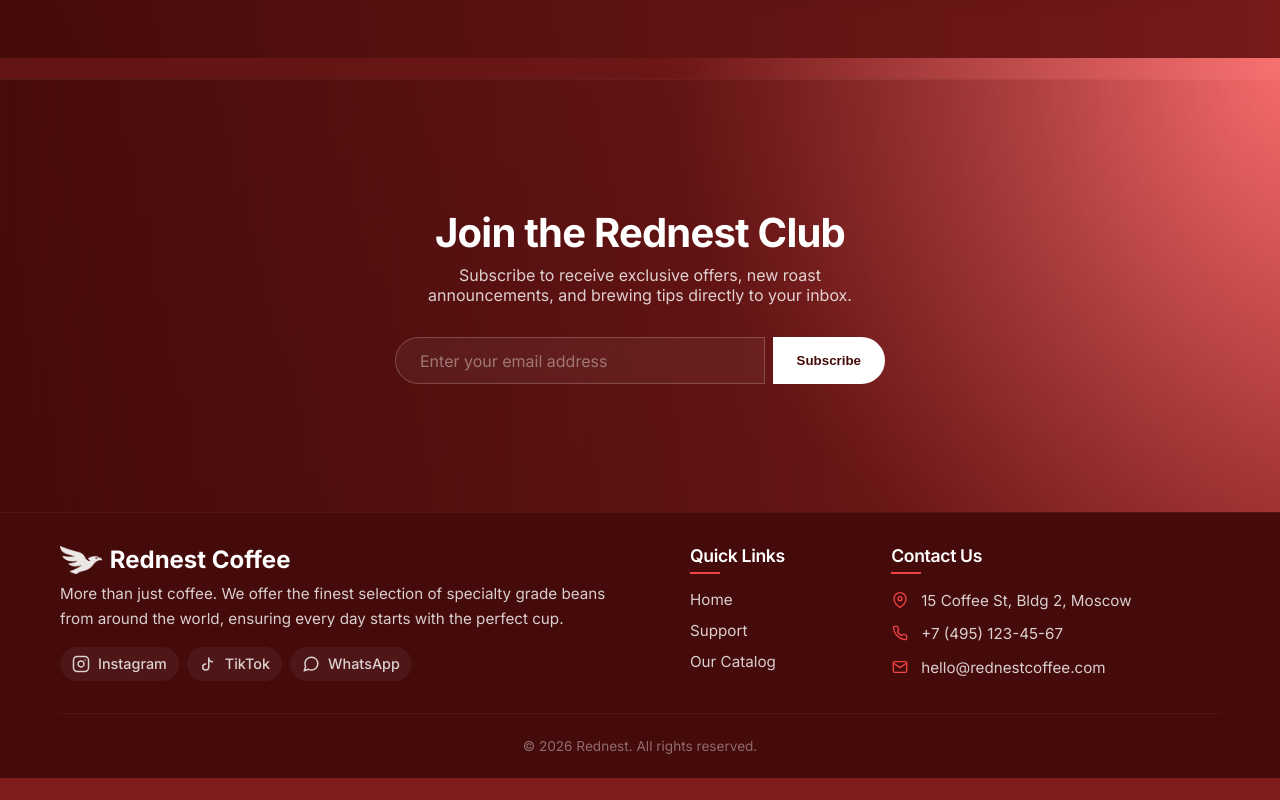
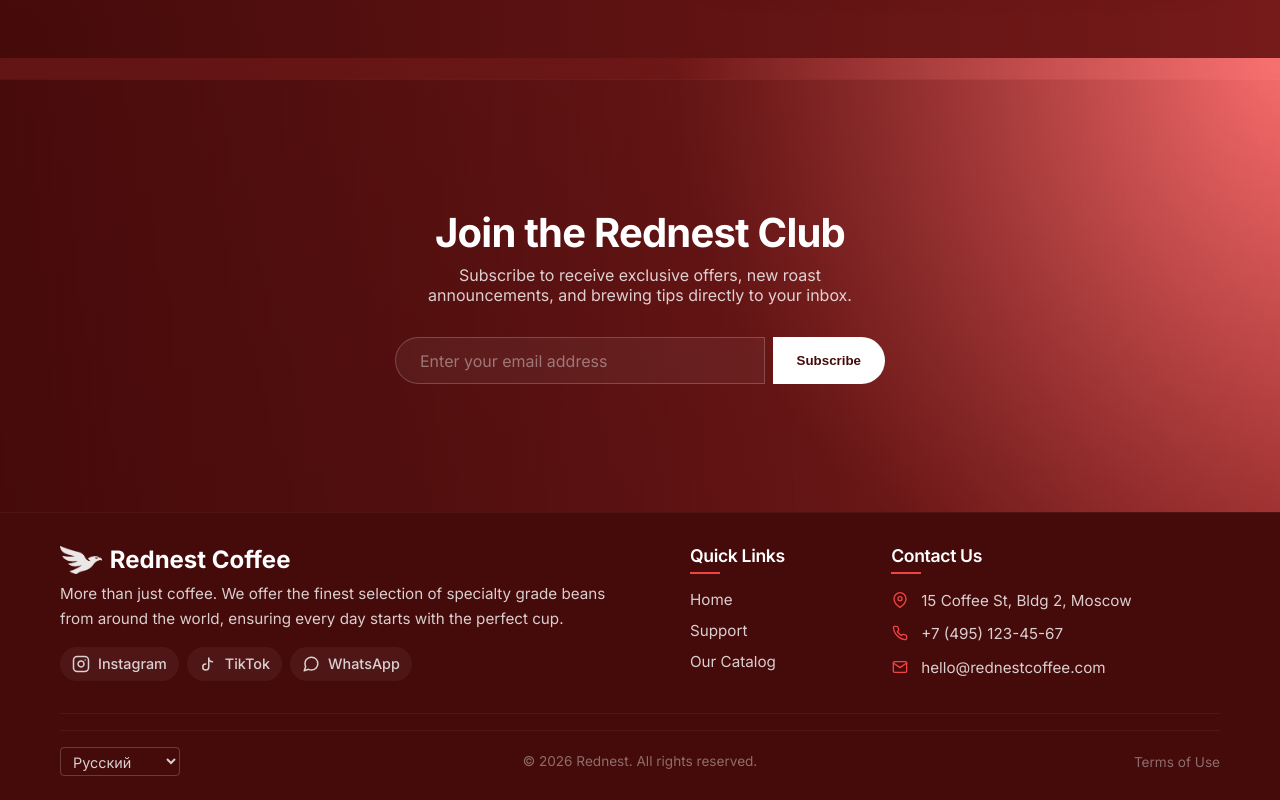
Before and after one commit to elchinima/Rednest, a React (Vite) app: page / in a window 1280 px wide. Shown: the part 3142-3942 px from the top of the page. Before the commit the page ends 3920 px from the top, so only its background shows below. Built offline with nearby package versions, Linux system fonts and the light colour scheme.

Commit message:
Add SupportWidget component and site-wide Footer component

```diff
--- a/src/components/Footer/Footer.jsx
+++ b/src/components/Footer/Footer.jsx
@@ -69,7 +69,17 @@ const Footer = () => {
         </div>
 
         <div className="footer-bottom">
-          <p>&copy; {new Date().getFullYear()} Rednest. All rights reserved.</p>
+          <div className="language-switcher">
+            <select aria-label="Select language" defaultValue="ru">
+              <option value="ru">Русский</option>
+              <option value="en">English</option>
+              <option value="az">Azərbaycan</option>
+            </select>
+          </div>
+          <p className="copyright">&copy; {new Date().getFullYear()} Rednest. All rights reserved.</p>
+          <div className="terms-link">
+            <Link to="/terms">Terms of Use</Link>
+          </div>
         </div>
       </div>
     </footer>
--- a/src/components/Footer/Footer.scss
+++ b/src/components/Footer/Footer.scss
@@ -172,15 +172,73 @@
 
 
   .footer-bottom {
-    display: flex;
-    justify-content: center;
+    display: grid;
+    grid-template-columns: 1fr auto 1fr;
     align-items: center;
-    padding-top: $spacing-sm;
+    padding-top: $spacing-md;
+    border-top: 1px solid rgba(255, 255, 255, 0.05);
 
-    p {
+    @media (max-width: 576px) {
+      grid-template-columns: 1fr;
+      justify-items: center;
+      gap: $spacing-md;
+    }
+
+    .language-switcher {
+      justify-self: start;
+
+      @media (max-width: 576px) {
+        justify-self: center;
+      }
+
+      select {
+        background: transparent;
+        color: $color-text-muted;
+        border: 1px solid rgba(255, 255, 255, 0.2);
+        padding: 4px 8px;
+        border-radius: 4px;
+        outline: none;
+        cursor: pointer;
+        font-family: inherit;
+        font-size: 0.9rem;
+        transition: border-color 0.3s ease;
+
+        &:focus {
+          border-color: $color-primary;
+        }
+
+        option {
+          background: $color-bg-dark;
+          color: $color-text;
+        }
+      }
+    }
+
+    .copyright {
       color: rgba(255, 255, 255, 0.4);
       font-size: 0.85rem;
       margin: 0;
+      justify-self: center;
+      text-align: center;
+    }
+
+    .terms-link {
+      justify-self: end;
+
+      @media (max-width: 576px) {
+        justify-self: center;
+      }
+
+      a {
+        color: rgba(255, 255, 255, 0.4);
+        font-size: 0.85rem;
+        text-decoration: none;
+        transition: color 0.3s ease;
+
+        &:hover {
+          color: $color-primary;
+        }
+      }
     }
   }
 }
--- a/src/components/SupportWidget.jsx
+++ b/src/components/SupportWidget.jsx
@@ -5,19 +5,12 @@ import './SupportWidget.scss';
 
 const SupportWidget = () => {
   const location = useLocation();
-  const [isVisible, setIsVisible] = useState(false);
+  const [isScrolled, setIsScrolled] = useState(false);
+  const [isFooterVisible, setIsFooterVisible] = useState(false);
 
   useEffect(() => {
     const handleScroll = () => {
-      const scrollY = window.scrollY;
-
-      const isAtBottom = window.innerHeight + scrollY >= document.documentElement.scrollHeight - 150;
-
-      if (scrollY >= 10 && !isAtBottom) {
-        setIsVisible(true);
-      } else {
-        setIsVisible(false);
-      }
+      setIsScrolled(window.scrollY >= 10);
     };
 
     window.addEventListener('scroll', handleScroll);
@@ -26,9 +19,37 @@ const SupportWidget = () => {
     return () => window.removeEventListener('scroll', handleScroll);
   }, []);
 
+  useEffect(() => {
+    const timeoutId = setTimeout(() => {
+      const footer = document.querySelector('footer');
+      if (!footer) return;
+
+      const observer = new IntersectionObserver(
+        ([entry]) => {
+          setIsFooterVisible(entry.isIntersecting);
+        },
+        {
+          root: null,
+          threshold: 0,
+          rootMargin: '50px 0px 0px 0px'
+        }
+      );
+
+      observer.observe(footer);
+
+      return () => {
+        observer.disconnect();
+      };
+    }, 100);
+
+    return () => clearTimeout(timeoutId);
+  }, [location.pathname]);
+
   if (location.pathname === '/login') {
     return null;
   }
+
+  const isVisible = isScrolled && !isFooterVisible;
 
   return (
     <div className={`support-widget-container ${isVisible ? 'visible' : ''}`}>
@@ -38,7 +59,6 @@ const SupportWidget = () => {
       <button
         className="support-widget"
         aria-label="Support chat"
-        onClick={() => console.log('Open support chat')}
       >
         <img src={smileyAnimated} alt="Support" />
       </button>
```
